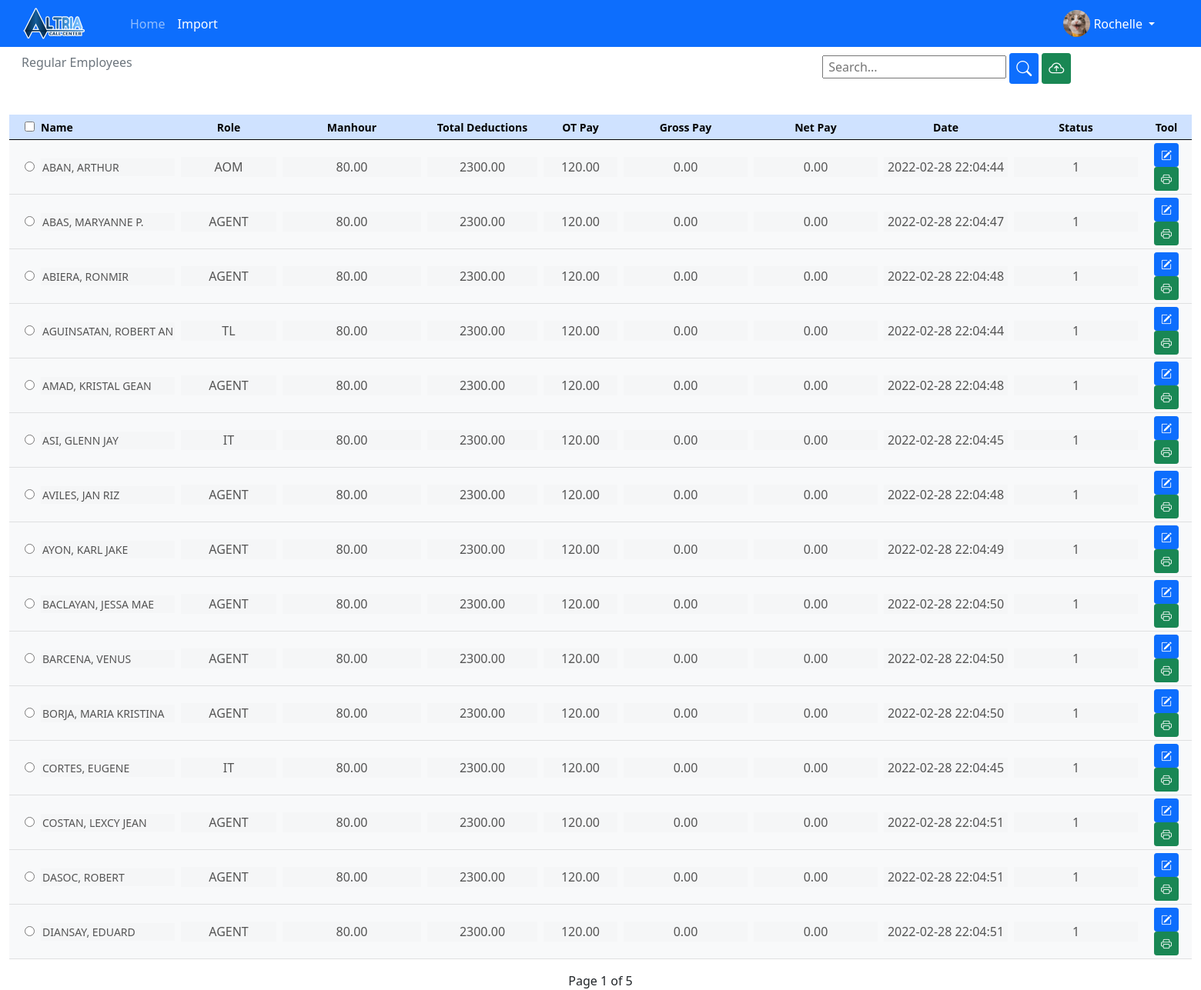
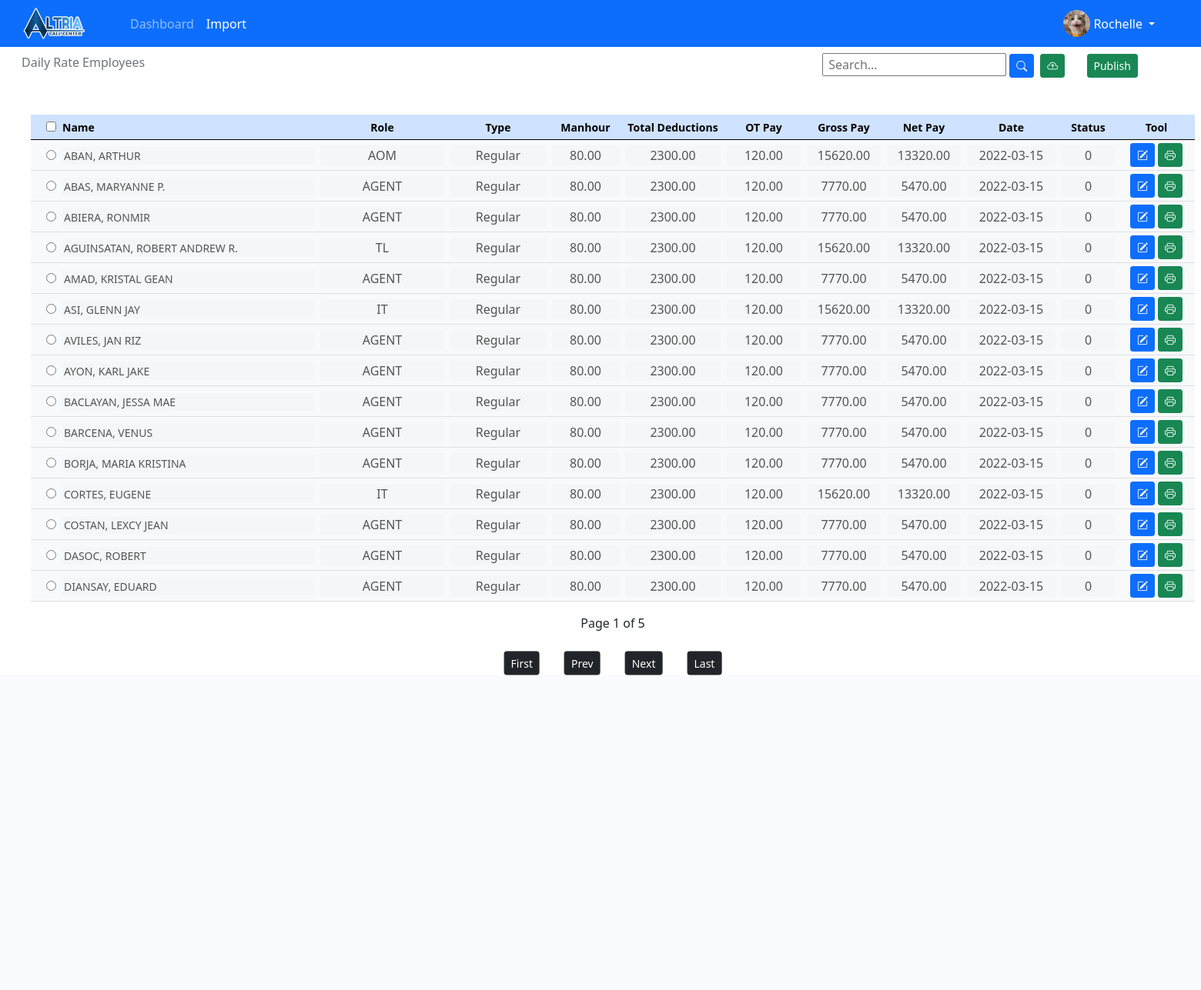
Before and after one commit to Hyujin/admin, a PHP site: page /sometest/payroll/view/import.php in a window 1560 px wide. Shown: the top 1287 px of the page at 77% size. After the commit the page ends 878 px from the top, so only its background shows below. Run offline with PHP 8.4, Linux system fonts and the light colour scheme; data comes from the database, SQL or seed files in the repository; both versions use the stored data as it was after the commit; some libraries are stand-ins or nearby versions.

Commit message:
updated import process

```diff
--- a/payroll/controllers/comm_Import.php
+++ b/payroll/controllers/comm_Import.php
@@ -89,7 +89,7 @@ if(isset($_POST['importSubmit'])){
                         $sales_manhour_stmt->execute();
                     }
                        else {
-                        $insertNewNameQuery = "INSERT INTO employees (fullname, role, emp_type) VALUES ('$fullname', '$role', 'Commission') ";
+                        $insertNewNameQuery = "INSERT INTO employees (fullname, role, emp_type) VALUES ('$fullname', '$role', 'Sales') ";
                         echo ($insertNewNameQuery);
                         if (mysqli_query($db, $insertNewNameQuery)) {
                             echo "New name inserted successfully";
@@ -122,5 +122,5 @@ if(isset($_POST['importSubmit'])){
     }
 }
 
-// Redirect to the listing page
-//header("Location: ../view/import-disabled.php".$string);
+ //Redirect to the listing page
+header("Location: ../view/import.php".$string);
--- a/payroll/css/main.css
+++ b/payroll/css/main.css
@@ -3,6 +3,7 @@ body{
     margin: 0;
     font-family: Arial, Helvetica, sans-serif;
     font-size: 1vw;
+    background-color: red;
 }
 
 
--- a/payroll/frames/importReg.php
+++ b/payroll/frames/importReg.php
@@ -80,6 +80,10 @@ if(!empty($_GET['status'])){
             </div>
         </div>
        </div>
+        <!-- Button trigger modal -->
+        <button type="button" class="btn btn-primary" data-bs-toggle="modal" data-bs-target="#staticBackdrop">
+        Launch static backdrop modal
+        </button>
         <div class="row">
             <table class="table table-responsive table-striped table-light ms-5">
                 <thead class="table-primary">
--- a/payroll/view/import.php
+++ b/payroll/view/import.php
@@ -22,7 +22,7 @@
         <div class="collapse navbar-collapse" id="navbarSupportedContent">
             <ul class="navbar-nav me-auto mb-2 mb-lg-0">
                 <li class="nav-item">
-                <a class="nav-link" aria-current="page" href="home.php">Home</a>
+                <a class="nav-link" aria-current="page" href="dashboard.php">Dashboard</a>
                 </li>
                 <li class="nav-item">
                 <a class="nav-link active" href="import.php">Import</a>
@@ -49,7 +49,7 @@
             switch($_GET['status']){
                 case 'empty':
                     $statusType = 'alert-danger';
-                    $statusMsg = 'Please select atleast one filter parameter in search.';
+                    $statusMsg = 'Please select at least one filter parameter in search.';
                     break;
 
                 default:
@@ -78,34 +78,23 @@
             <div class="col-8 py-2 mb-3">
             <nav aria-label="breadcrumb">
                 <ol class="breadcrumb">
-                    <li class="breadcrumb-item active" aria-current="page">Regular Employees</li>
+                    <li class="breadcrumb-item active" aria-current="page">Daily Rate Employees</li>
                 </ol>
                 </nav>
             </div>
             <div class="col-4 py-2 mb-3">
                 <input type="text" class="text" id="search" placeholder=" Search...">
-                <button type="submit" class="btn btn-sm btn-primary"> <i class="fs-5 bi-search"></i></button>
-
-                    <span data-bs-toggle="tooltip" data-bs-placement="bottom" title="Import Payroll CSV">
-                        <a href="javascript:void(0);" class="btn btn-success btn-sm import-toggle" onclick="formToggle('importFrm');" ><i class="fs-5 bi-cloud-arrow-up"></i></a>
-                    </span>
+                <button type="submit" class="btn btn-sm btn-primary"> <i class="fs-7 bi-search"></i></button>
+                      <!-- Button trigger modal -->
+                    <button type="button" class="btn btn-sm btn-success ms-1" data-bs-toggle="modal" data-bs-target="#staticBackdrop">
+                    <i class="fs-7 bi-cloud-arrow-up"></i>
+                    </button>
+                        <button class="btn btn-sm btn-success ms-4" data-bs-toggle="modal" data-bs-target="#modalPublish">Publish</button>
                 </div>
        </div>
 
-       <div class="row">
-        <div class="col-6"></div>
-        <div class="col-6 import-toggle" id="importFrm" style="display: none;">
-            <div class="input-group input-group-sm position-relative">
-                <form action="../controllers/emp_Import.php" method="post" enctype="multipart/form-data">
-                    <div class="form-control" style="border: 0;">
-                        <input class="form-control form-control-sm" id="formFileSm"  type="file" name="file" />
-                        <input type="submit" class="btn btn-primary btn-sm position-absolute top-50 end-0 translate-middle-y" name="importSubmit" value="IMPORT">
-                    </div>
-                </form>
-            </div>
-        </div>
-       </div>
-    </div>
+
+
     <div class="container-fluid">
         <div class="table table-sm">
         <table class="table table-sm table-responsive table-hover table-light mt-3">
@@ -115,6 +104,7 @@
                     </th>
                     <th class="col text-start"><small>Name</small></th>
                     <th class="col text-center"><small>Role</small></th>
+                    <th class="col text-center"><small>Type</small></th>
                     <th class="col text-center"><small>Manhour</small></th>
                     <th class="col text-center"><small>Total Deductions</small></th>
                     <th class="col text-center"><small>OT Pay</small></th>
@@ -126,11 +116,13 @@
                 </thead>
                 <tbody>
                 <?php
-                $sql = "SELECT employees.fullname, employees.role, reg_manhour.total_worked_hrs, deductions.total_deductions, reg_pay.ot_pay, reg_pay.gross_pay, reg_pay.net_pay, reg_pay.timestamps, reg_pay.visibility
+                $sql = "SELECT  employees.id, employees.fullname, employees.role, employees.emp_type, reg_manhour.total_worked_hrs, deductions.total_deductions,
+                                reg_pay.ot_pay, reg_pay.gross_pay, reg_pay.net_pay, reg_pay.pay_sched, reg_pay.visibility, reg_pay.pay_sched
                         FROM reg_pay
                         INNER JOIN employees ON reg_pay.emp_id = employees.id
                         INNER JOIN reg_manhour ON reg_pay.emp_id = reg_manhour.emp_id
                         INNER JOIN deductions ON reg_pay.emp_id = deductions.emp_id
+                        WHERE reg_pay.visibility = 0
                         GROUP BY employees.id
                         ORDER BY fullname ASC LIMIT $offset, $no_of_records_per_page ";
 
@@ -141,15 +133,16 @@
                                  echo "<tr class='text-center align-middle'>";
                                  echo "<form action='edit.php' method='post'>";
                                  echo "<td scope='col'> <input class='ms-3' type='radio'> </td>";
-                                 echo "<td scope='col'> <small> <input style='border: 0;' type='text' size='16' name='id' class='hidden text-start' disabled value=\"" .$row['fullname']. "\" > </small></td>";
-                                 echo "<td scope='col'> <input style='border: 0;' type='text' size='8' name='fullname' class='hidden text-center' disabled value=\"" . $row["role"] . "\" > </td>";
-                                 echo "<td scope='col'> <input style='border: 0;' type='text' id='order_id' size='14' name='order_id' disabled class='hidden text-center' value=\"" . $row["total_worked_hrs"] . "\" > </td>";
-                                 echo "<td scope='col'> <input style='border: 0;' type='text' size='10' name='cx_phone' class='hidden text-center' disabled value=".$row['total_deductions']." > </td>";
+                                 echo "<td scope='col'> <small> <input style='border: 0;' type='text' size='35' name='id' class='hidden text-start' disabled value=\"" .$row['fullname']. "\" > </small></td>";
+                                 echo "<td scope='col'> <input style='border: 0;' type='text' size='12' name='role' class='hidden text-center' disabled value=\"" . $row["role"] . "\" > </td>";
+                                 echo "<td scope='col'> <input style='border: 0;' type='text' size='8' name='type' class='hidden text-center' disabled value=\"" . $row["emp_type"] . "\" > </td>";
+                                 echo "<td scope='col'> <input style='border: 0;' type='text' id='order_id' size='4' name='order_id' disabled class='hidden text-center' value=\"" . $row["total_worked_hrs"] . "\" > </td>";
+                                 echo "<td scope='col'> <input style='border: 0;' type='text' size='8' name='cx_phone' class='hidden text-center' disabled value=".$row['total_deductions']." > </td>";
                                  echo "<td scope='col'> <input style='border: 0;' type='text' size='5' name='disposition' class='hidden text-center' disabled value=\"" . $row["ot_pay"] . "\" > </td>";
-                                 echo "<td scope='col'> <input style='border: 0;' type='text' size='12' name='amount' class='hidden text-center' disabled  value=\"" .$row['gross_pay']. "\"></td>";
-                                 echo "<td scope='col'> <input style='border: 0;' type='text' size='12' name='amount' class='hidden text-center' disabled value=\"" .$row['net_pay']. "\"></td>";
-                                 echo "<td scope='col'> <input style='border: 0;' type='text' size='12' name='amount' class='hidden text-center' disabled value=\"" .$row['timestamps']. "\"></td>";
-                                 echo "<td scope='col'> <input style='border: 0;' type='text' size='12' name='amount' class='hidden text-center' disabled value=\"" .$row['visibility']. "\"></td>";
+                                 echo "<td scope='col'> <input style='border: 0;' type='text' size='5' name='amount' class='hidden text-center' disabled  value=\"" .$row['gross_pay']. "\"></td>";
+                                 echo "<td scope='col'> <input style='border: 0;' type='text' size='5' name='amount' class='hidden text-center' disabled value=\"" .$row['net_pay']. "\"></td>";
+                                 echo "<td scope='col'> <input style='border: 0;' type='text' size='7' name='amount' class='hidden text-center' disabled value=\"" .$row['pay_sched']. "\"></td>";
+                                 echo "<td scope='col'> <input style='border: 0;' type='text' size='2' name='amount' class='hidden text-center' disabled value=\"" .$row['visibility']. "\"></td>";
                                  echo "<td scope='col'>
                                  <button class='pr-1 btn btn-sm btn-primary'><i class='fs bi-pencil-square'></i></button>
                                  <button class='pr-1 btn btn-sm btn-success'><i class='fs bi-printer'></i></button>
@@ -183,5 +176,70 @@
                 </ul>
         </nav>
 
+                <!-- Modal -->
+        <div class="modal fade" id="staticBackdrop" data-bs-backdrop="static" data-bs-keyboard="false" tabindex="-1" aria-labelledby="staticBackdropLabel" aria-hidden="true">
+        <div class="modal-dialog">
+            <div class="modal-content">
+            <div class="modal-header">
+                <h5 class="modal-title" id="staticBackdropLabel">Choose Import</h5>
+
+            </div>
+            <div class="modal-body">
+            <label>Daily rate Employees</label>
+            <div class="input-group input-group-sm position-relative mt-3 mb-5">
+                <form action="../controllers/emp_Import.php" method="post" enctype="multipart/form-data">
+                    <div class="form-control" style="border: 0;">
+                        <input class="form-control form-control-sm" id="formFileSm"  type="file" name="file" />
+                        <label>Set Payroll Date: </label>
+                        <input class="date mt-3" type="date" name="reg_sched" id="reg_schedule" required>
+                        <input type="submit" class="btn btn-primary btn-sm position-absolute top-100 end-0 translate-middle-y" name="importSubmit" value="IMPORT">
+                    </div>
+                </form>
+            </div>
+            <hr>
+            <label>Sales Based Employees</label>
+            <div class="input-group input-group-sm mt-3 mb-3">
+                <form action="../controllers/comm_Import.php" method="post" enctype="multipart/form-data">
+                    <div class="form-control" style="border: 0;">
+                        <input class="form-control form-control-sm" id="formFileSm"  type="file" name="file" required />
+                        <label>Set Payroll Date: </label>
+                        <input class="date mt-3" type="date" name="sales_sched" id="sales_schedule" required>
+                        <input type="submit" class="btn btn-primary btn-sm position-absolute top-100 end-0 translate-middle-y" name="importSubmit" value="IMPORT">
+                    </div>
+                </form>
+            </div>
+            </div>
+            <div class="modal-footer">
+                <button type="button" class="btn btn-secondary" data-bs-dismiss="modal">Close</button>
+            </div>
+            </div>
+        </div>
+        </div>
+
+
+                <!-- Modal -->
+                <div class="modal fade" id="modalPublish" data-bs-backdrop="static" data-bs-keyboard="false" tabindex="-1" aria-labelledby="staticBackdropLabel" aria-hidden="true">
+        <div class="modal-dialog modal-dialog-centered">
+            <div class="modal-content">
+            <div class="modal-header">
+                <h5 class="modal-title" id="staticBackdropLabel">Confirm Publishing Payslip Records?</h5>
+                <button type="button" class="btn-close" data-bs-dismiss="modal" aria-label="Close"></button>
+            </div>
+            <div class="modal-body">
+            <p class="text-secondary"><small>Once published. The records will be visible to all employees.</small></p>
+            </div>
+            <div class="modal-footer">
+            <form action="../controllers/publish.php" method="post">
+                   <button class="btn btn-sm btn-success">Publish</button>
+                   <button type="button" class="btn btn-sm btn-secondary" data-bs-dismiss="modal">Cancel</button>
+               </form>
+            </div>
+            </div>
+        </div>
+        </div>
+
+
+
+
 </body>
 </html>
```
Also changed, not shown: payroll/controllers/emp_Import.php (+4 -3 lines), payroll/controllers/publish.php (added, +31 -0 lines), payroll/view/dashboard.php (added, +119 -0 lines), pds_db.sql.
